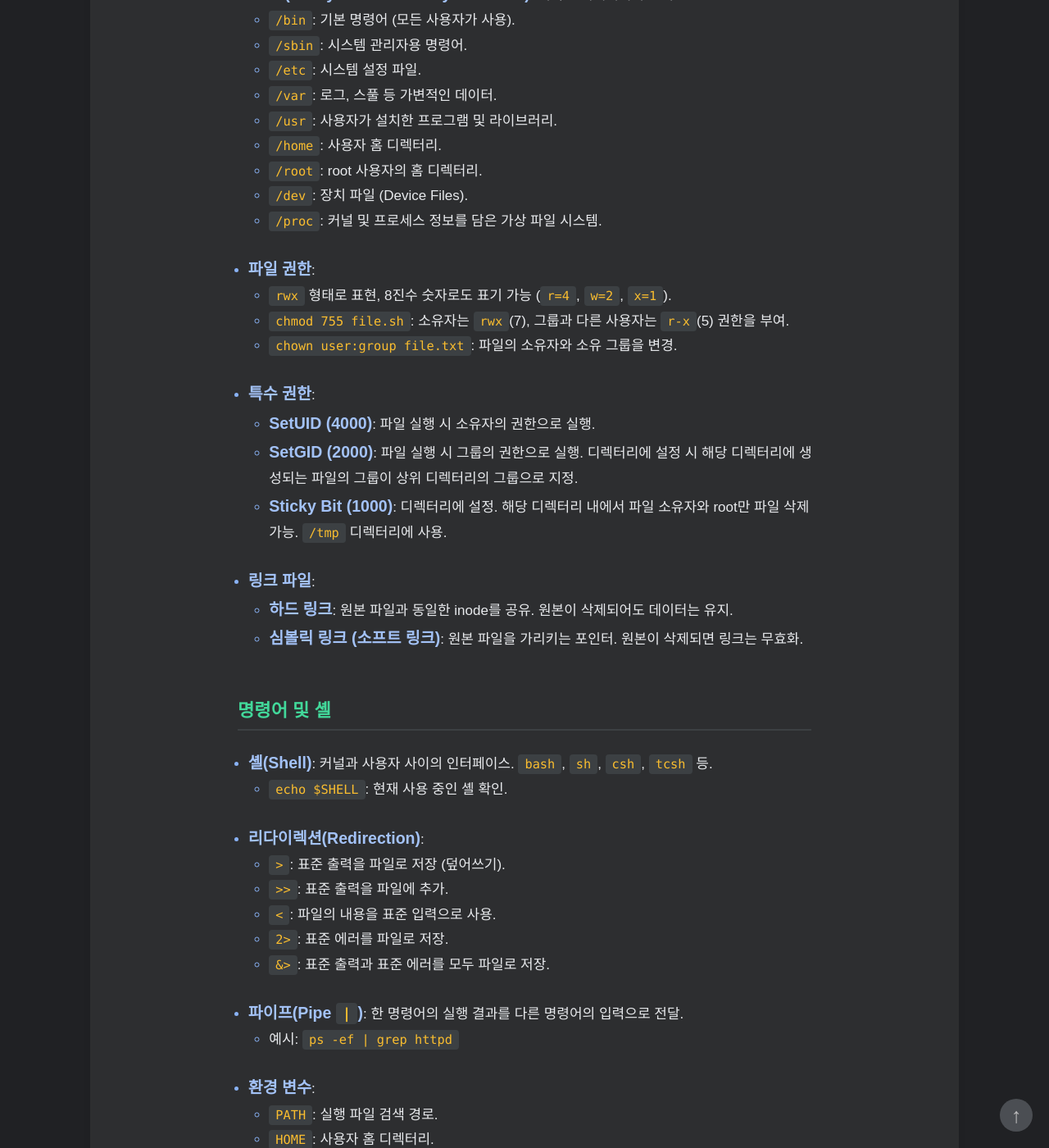
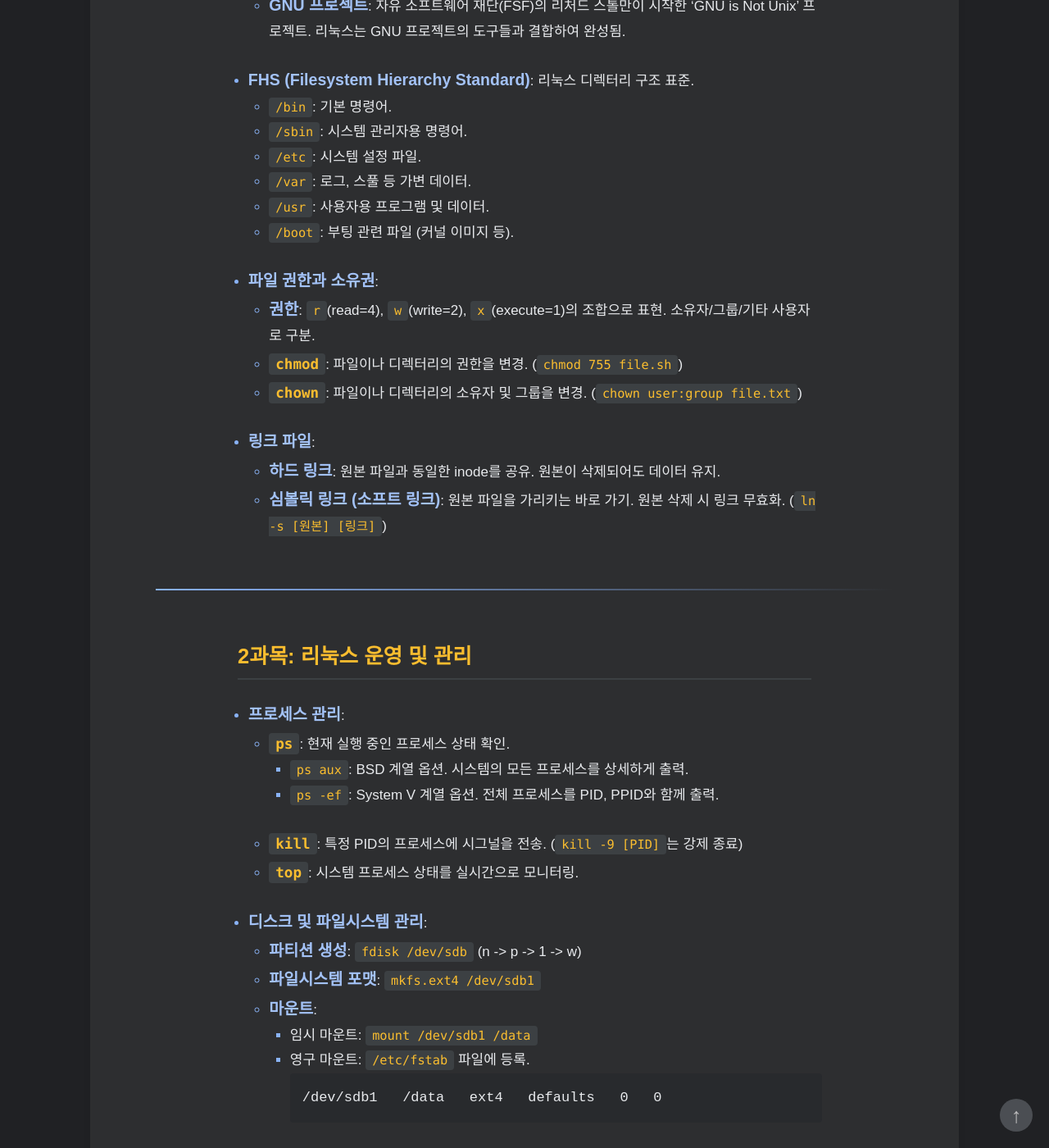
Before and after one commit to HamaP0/HamaP0.github.io, a Jekyll site: the page built from _posts/자격증/2025-09-13-LinuxMaster.md, in a window 1280 px wide and 1400 px high, scrolled down 704 px. Shown: the whole window at 82% size. Built offline with Jekyll 4.4.1, drawn with Linux system fonts in a browser that asks for light colours; some web fonts are replaced; some of the changed text lies outside the part shown.

Commit message:
Update 2025-09-13-LinuxMaster.md

````diff
--- a/_posts/자격증/2025-09-13-LinuxMaster.md
+++ b/_posts/자격증/2025-09-13-LinuxMaster.md
@@ -10,150 +10,104 @@
 
 ---
 
-### 1. 시험 핵심 요약
+### **1과목: 리눅스 일반**
 
-#### 리눅스 일반
-- **FHS (Filesystem Hierarchy Standard)**: 리눅스 디렉터리 구조의 표준.
-  - `/bin`: 기본 명령어 (모든 사용자가 사용).
+- **리눅스의 이해**:
+  - **커널**: 하드웨어를 제어하는 운영체제의 핵심. 리누스 토발즈가 개발.
+  - **셸**: 사용자와 커널을 연결하는 인터페이스. 명령어 해석기. (bash, sh, csh 등)
+  - **GNU 프로젝트**: 자유 소프트웨어 재단(FSF)의 리처드 스톨만이 시작한 'GNU is Not Unix' 프로젝트. 리눅스는 GNU 프로젝트의 도구들과 결합하여 완성됨.
+
+- **FHS (Filesystem Hierarchy Standard)**: 리눅스 디렉터리 구조 표준.
+  - `/bin`: 기본 명령어.
   - `/sbin`: 시스템 관리자용 명령어.
   - `/etc`: 시스템 설정 파일.
-  - `/var`: 로그, 스풀 등 가변적인 데이터.
-  - `/usr`: 사용자가 설치한 프로그램 및 라이브러리.
-  - `/home`: 사용자 홈 디렉터리.
-  - `/root`: root 사용자의 홈 디렉터리.
-  - `/dev`: 장치 파일 (Device Files).
-  - `/proc`: 커널 및 프로세스 정보를 담은 가상 파일 시스템.
+  - `/var`: 로그, 스풀 등 가변 데이터.
+  - `/usr`: 사용자용 프로그램 및 데이터.
+  - `/boot`: 부팅 관련 파일 (커널 이미지 등).
 
-- **파일 권한**:
-  - `rwx` 형태로 표현, 8진수 숫자로도 표기 가능 (`r=4`, `w=2`, `x=1`).
-  - `chmod 755 file.sh`: 소유자는 `rwx`(7), 그룹과 다른 사용자는 `r-x`(5) 권한을 부여.
-  - `chown user:group file.txt`: 파일의 소유자와 소유 그룹을 변경.
-
-- **특수 권한**:
-  - **SetUID (4000)**: 파일 실행 시 소유자의 권한으로 실행.
-  - **SetGID (2000)**: 파일 실행 시 그룹의 권한으로 실행. 디렉터리에 설정 시 해당 디렉터리에 생성되는 파일의 그룹이 상위 디렉터리의 그룹으로 지정.
-  - **Sticky Bit (1000)**: 디렉터리에 설정. 해당 디렉터리 내에서 파일 소유자와 root만 파일 삭제 가능. `/tmp` 디렉터리에 사용.
+- **파일 권한과 소유권**:
+  - **권한**: `r`(read=4), `w`(write=2), `x`(execute=1)의 조합으로 표현. 소유자/그룹/기타 사용자로 구분.
+  - **`chmod`**: 파일이나 디렉터리의 권한을 변경. (`chmod 755 file.sh`)
+  - **`chown`**: 파일이나 디렉터리의 소유자 및 그룹을 변경. (`chown user:group file.txt`)
 
 - **링크 파일**:
-  - **하드 링크**: 원본 파일과 동일한 inode를 공유. 원본이 삭제되어도 데이터는 유지.
-  - **심볼릭 링크 (소프트 링크)**: 원본 파일을 가리키는 포인터. 원본이 삭제되면 링크는 무효화.
-
-#### 명령어 및 셸
-- **셸(Shell)**: 커널과 사용자 사이의 인터페이스. `bash`, `sh`, `csh`, `tcsh` 등.
-  - `echo $SHELL`: 현재 사용 중인 셸 확인.
-
-- **리다이렉션(Redirection)**:
-  - `>`: 표준 출력을 파일로 저장 (덮어쓰기).
-  - `>>`: 표준 출력을 파일에 추가.
-  - `<`: 파일의 내용을 표준 입력으로 사용.
-  - `2>`: 표준 에러를 파일로 저장.
-  - `&>`: 표준 출력과 표준 에러를 모두 파일로 저장.
-
-- **파이프(Pipe `|`)**: 한 명령어의 실행 결과를 다른 명령어의 입력으로 전달.
-  - 예시: `ps -ef | grep httpd`
-
-- **환경 변수**:
-  - `PATH`: 실행 파일 검색 경로.
-  - `HOME`: 사용자 홈 디렉터리.
-  - `PS1`: 셸 프롬프트 형식.
-  - `LANG`: 기본 언어 설정.
-  - `export`: 환경 변수 설정 및 확인.
-
-#### 프로세스 및 시스템 관리
-- **프로세스 상태**:
-  - `R` (Running): 실행 중.
-  - `S` (Sleeping): 대기 상태.
-  - `Z` (Zombie): 종료되었으나 부모 프로세스가 정리하지 않은 상태.
-
-- **프로세스 관리 명령어**:
-  - `ps aux`: BSD 계열 옵션, 시스템의 모든 프로세스를 상세하게 출력.
-  - `ps -ef`: System V 계열 옵션, 전체 프로세스를 PID, PPID와 함께 출력.
-  - `kill -9 [PID]`: 프로세스를 강제 종료 (SIGKILL 신호).
-  - `jobs`: 백그라운드로 실행 중인 작업 목록 확인.
-  - `fg %[job_number]`: 백그라운드 작업을 포그라운드로 전환.
-
-- **패키지 관리**:
-  - **RPM (Red Hat Package Manager)**: `.rpm` 파일을 사용하는 시스템 (CentOS, Fedora).
-    - `rpm -ivh package.rpm`: 패키지 설치.
-    - `rpm -qa | grep httpd`: `httpd` 패키지 설치 여부 확인.
-  - **DPKG (Debian Package)**: `.deb` 파일을 사용하는 시스템 (Ubuntu, Debian).
-    - `dpkg -i package.deb`: 패키지 설치.
-    - `apt-get install httpd`: 저장소에서 `httpd` 패키지를 설치.
-
-- **vi 편집기 명령어**:
-  - **모드**: 명령 모드, 입력 모드, 실행 모드.
-  - `:w`: 저장.
-  - `:q`: 종료.
-  - `:wq`: 저장 후 종료.
-  - `:q!`: 강제 종료.
+  - **하드 링크**: 원본 파일과 동일한 inode를 공유. 원본이 삭제되어도 데이터 유지.
+  - **심볼릭 링크 (소프트 링크)**: 원본 파일을 가리키는 바로 가기. 원본 삭제 시 링크 무효화. (`ln -s [원본] [링크]`)
 
 ---
 
-### 2. 신규 디스크 추가 및 영구 마운트
-1.  **파티션 생성**: `fdisk`로 `/dev/sdb` 디스크에 새 파티션 생성.
-    - 실행: `fdisk /dev/sdb`
-    - 입력 순서: `n` (new) → `p` (primary) → `1` (partition number) → `Enter` → `Enter` → `w` (write)
+### **2과목: 리눅스 운영 및 관리**
 
-2.  **파일 시스템 포맷**: `/dev/sdb1` 파티션을 ext4로 포맷.
-    - 실행: `mkfs.ext4 /dev/sdb1`
+- **프로세스 관리**:
+  - **`ps`**: 현재 실행 중인 프로세스 상태 확인.
+    - `ps aux`: BSD 계열 옵션. 시스템의 모든 프로세스를 상세하게 출력.
+    - `ps -ef`: System V 계열 옵션. 전체 프로세스를 PID, PPID와 함께 출력.
+  - **`kill`**: 특정 PID의 프로세스에 시그널을 전송. (`kill -9 [PID]`는 강제 종료)
+  - **`top`**: 시스템 프로세스 상태를 실시간으로 모니터링.
 
-3.  **마운트 포인트 생성**: 파티션을 연결할 디렉터리 생성.
-    - 실행: `mkdir /data`
+- **디스크 및 파일시스템 관리**:
+  - **파티션 생성**: `fdisk /dev/sdb` (n -> p -> 1 -> w)
+  - **파일시스템 포맷**: `mkfs.ext4 /dev/sdb1`
+  - **마운트**:
+    - 임시 마운트: `mount /dev/sdb1 /data`
+    - 영구 마운트: `/etc/fstab` 파일에 등록.
+      ```
+      /dev/sdb1   /data   ext4   defaults   0   0
+      ```
+  - **디스크 사용량 확인**: `df -h` (파일시스템 기준), `du -sh [dir]` (디렉터리 기준).
 
-4.  **임시 마운트 및 확인**: 파티션을 마운트 포인트에 연결 후 `df`로 확인.
-    - 실행: `mount /dev/sdb1 /data`
-    - 확인: `df -h`
+- **사용자 및 그룹 관리**:
+  - **관련 파일**:
+    - `/etc/passwd`: 사용자 계정 정보.
+    - `/etc/shadow`: 암호화된 패스워드.
+    - `/etc/group`: 그룹 정보.
+  - **명령어**:
+    - `useradd [user]`: 사용자 생성. (`-d` 홈 디렉터리, `-s` 셸, `-g` 그룹 지정)
+    - `passwd [user]`: 사용자 비밀번호 설정.
+    - `usermod`, `userdel`, `groupadd` 등.
 
-5.  **영구 마운트 등록**: 재부팅 후에도 유지되도록 `/etc/fstab` 파일에 등록.
-    - 파일 편집: `vi /etc/fstab`
-    - 추가 내용: `/dev/sdb1 /data ext4 defaults 0 0`
+- **패키지 관리**:
+  - **RPM (RedHat Package Manager)**: CentOS, Fedora 계열.
+    - `rpm -ivh [package.rpm]`: 설치.
+    - `rpm -qa | grep [name]`: 설치된 패키지 검색.
+    - `yum install [name]`: 의존성을 해결하며 온라인으로 설치.
+  - **DPKG (Debian Package)**: Debian, Ubuntu 계열.
+    - `dpkg -i [package.deb]`: 설치.
+    - `apt-get install [name]`: 의존성을 해결하며 온라인으로 설치.
 
-### 3. 신규 사용자 생성 및 관리
-1.  **옵션을 사용한 사용자 생성**: `useradd` 명령어로 속성 지정.
-    - `-d`: 홈 디렉터리 지정.
-    - `-s`: 기본 셸 지정.
-    - `-g`: 기본 그룹 지정.
-    - `-u`: UID 지정.
-    - 실행: `useradd -d /home/newuser -s /bin/bash -g users newuser`
+---
 
-2.  **패스워드 설정**: `passwd`로 비밀번호 설정.
-    - 실행: `passwd newuser`
+### **3과목: 리눅스 활용**
 
-3.  **생성 확인**: `/etc/passwd` 파일 확인.
-    - 확인: `tail -n 1 /etc/passwd`
+- **셸 스크립트 기초**:
+  - `#!/bin/bash`: 스크립트를 실행할 셸을 지정 (Shebang).
+  - 변수: `VAR="value"`, 참조 시 `$VAR`.
+  - 조건문: `if [ 조건 ]; then ... fi`.
+  - 반복문: `for i in {1..5}; do ... done`.
 
-### 4. 주요 명령어 및 옵션
-- **프로세스 확인 (`ps`)**
-  - `aux`: BSD 계열 옵션. CPU, 메모리 사용률 등 상세 정보 출력.
-  - `ef`: System V 계열 옵션. PID와 PPID 관계를 트리 구조로 출력.
+- **서비스 관리 (systemd)**:
+  - **`systemctl`**: `systemd`를 사용하는 최신 리눅스 배포판의 서비스 관리 명령어.
+    - `systemctl start [service]`: 서비스 시작.
+    - `systemctl stop [service]`: 서비스 중지.
+    - `systemctl enable [service]`: 부팅 시 자동 실행 등록.
+    - `systemctl status [service]`: 서비스 상태 확인.
 
-- **패키지 관리 (`rpm`, `yum`/`dnf`)**
-  - `rpm -qilp [package.rpm]`: 패키지 파일(`p`)의 정보(`i`), 포함된 파일 목록(`l`)을 조회(`q`).
-  - `yum install [package]`: 패키지 설치.
-  - `yum remove [package]`: 패키지 제거.
+- **네트워크 설정 및 확인**:
+  - **`ip` 명령어**: 최신 네트워크 설정 명령어.
+    - `ip addr show`: IP 주소 확인.
+    - `ip route show`: 라우팅 테이블 확인.
+  - **`netstat -anp`**: 모든 네트워크 연결 및 포트 상태를 PID와 함께 확인.
+  - **방화벽 (firewalld)**:
+    ```bash
+    firewall-cmd --permanent --add-service=http # 서비스 허용
+    firewall-cmd --reload                       # 설정 다시 로드
+    ```
 
-- **네트워크 상태 (`netstat`, `ss`)**
-  - `netstat -anp`: 모든(`a`) 포트 상태를 숫자(`n`)로 표시하고, 사용하는 프로세스(`p`)를 함께 출력.
-  - `ss -ltnp`: TCP(`t`) 리스닝(`l`) 소켓을 숫자(`n`)와 프로세스(`p`) 정보와 함께 출력.
-
-- **파일 검색 (`find`)**
-  - `find . -name "*.log" -exec rm {} \;`: 현재 디렉터리(` . `)에서 이름이 `.log`로 끝나는 파일을 찾아(`-name`) 삭제(`-exec rm {} \;`) 실행. `{}`는 검색된 파일명을 의미.
-
-- **압축 및 아카이빙 (`tar`)**
-  - `cvf`: 파일을 묶음 (Create, Verbose, File).
-  - `xvf`: 묶음을 해제 (Extract, Verbose, File).
-  - `z`: gzip 압축/해제 옵션 추가 (`tar czf`, `tar xzf`).
-  - `j`: bzip2 압축/해제 옵션 추가 (`tar cjf`, `tar xjf`).
-
-#### 시스템 설정 파일
-- **/etc/passwd**: 사용자 계정 정보.
-- **/etc/shadow**: 사용자 패스워드 및 만료 정보.
-- **/etc/group**: 그룹 정보.
-- **/etc/fstab**: 부팅 시 마운트할 파일 시스템 정보.
-- **/etc/sysconfig/network-scripts/ifcfg-ens33**: 네트워크 인터페이스 설정.
-- **/etc/resolv.conf**: DNS 서버 주소 설정.
-- **/etc/hosts**: 호스트 이름과 IP 주소 매핑.
-- **/etc/inittab** (구형) / **/etc/systemd/system** (신형): 부팅 프로세스 및 서비스 실행 레벨(타겟) 설정.
-- **/boot/grub2/grub.cfg**: 부트 로더 설정 파일.
+- **텍스트 편집기**:
+  - **vi/vim**: 리눅스의 표준 텍스트 편집기. 명령 모드, 입력 모드, 실행 모드로 구성.
+    - `:w`: 저장.
+    - `:q`: 종료.
+    - `:wq`: 저장 후 종료.
+    - `:q!`: 강제 종료.
 
 <hr class="short-rule">
````
